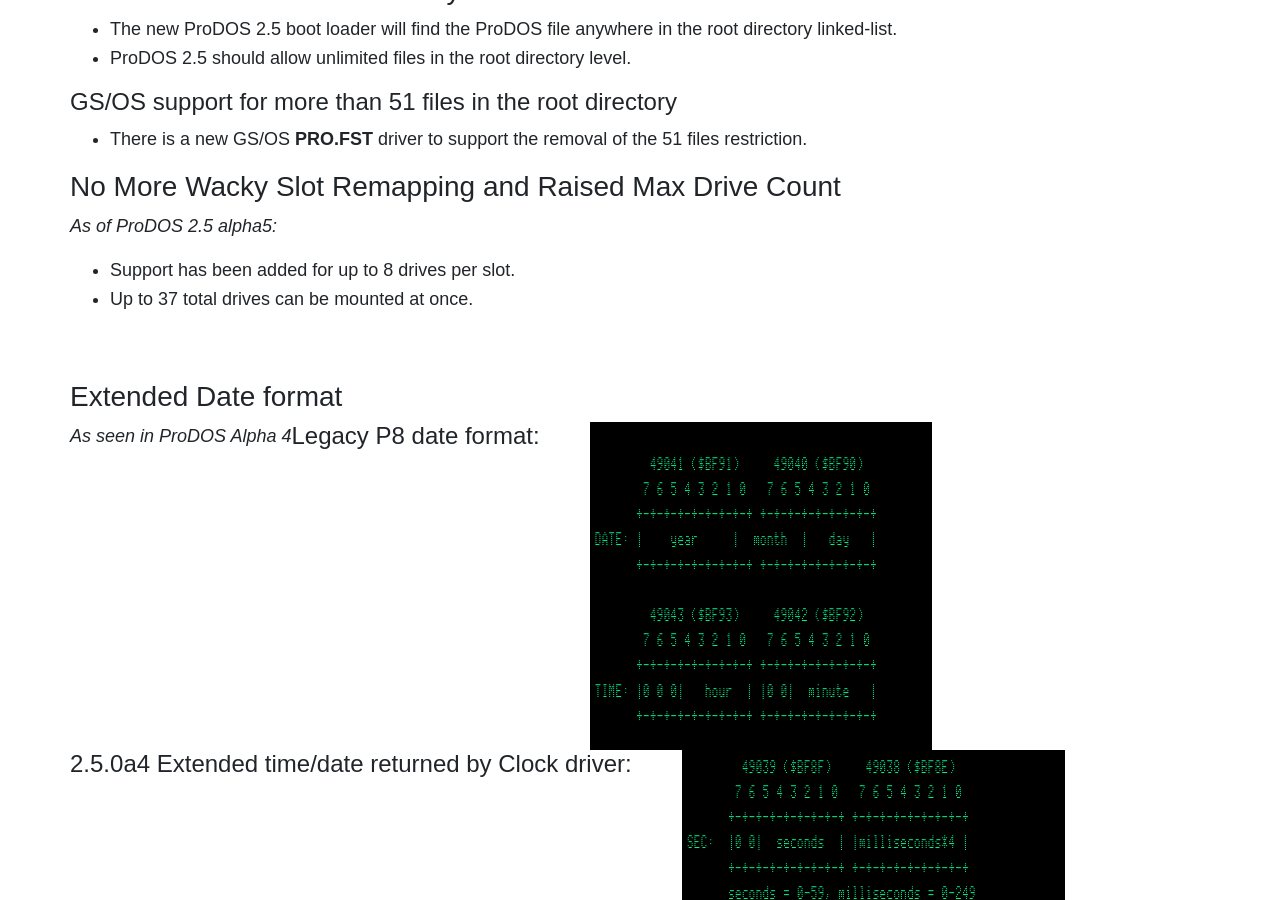
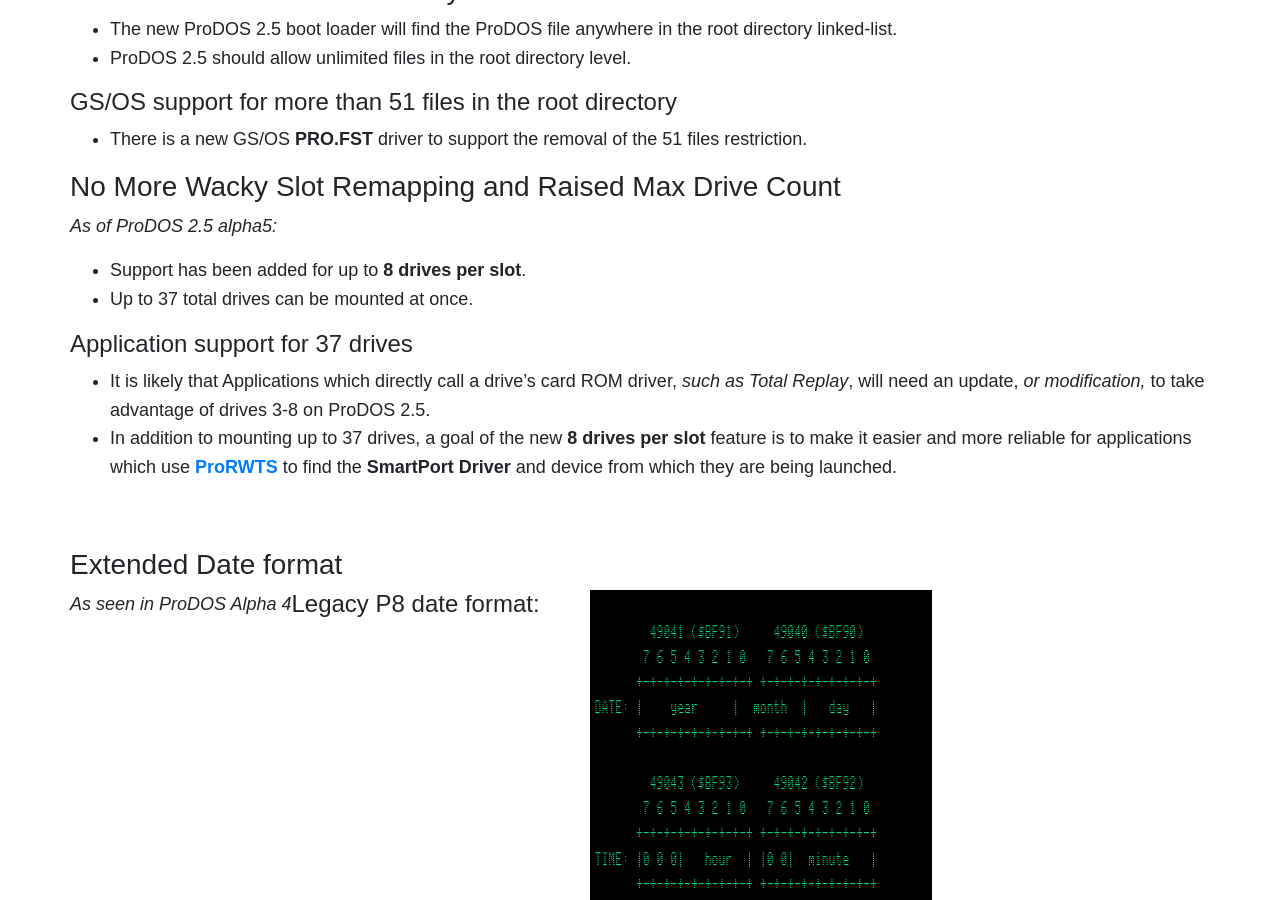
Before and after one commit to ProDOS-8/ProDOS-8.github.io, a Jekyll site: the page built from _pages/releases/prodos-25.md, in a window 1280 px wide and 900 px high, scrolled down 5362 px. Built offline with Jekyll 4.4.1, drawn with Linux system fonts in a browser that asks for light colours.

Commit message:
info about modifying apps to support 37 drives

```diff
--- a/_pages/releases/prodos-25.md
+++ b/_pages/releases/prodos-25.md
@@ -231,8 +231,13 @@
 ### No More Wacky Slot Remapping and Raised Max Drive Count
 
 _As of ProDOS 2.5 alpha5:_
-* Support has been added for up to 8 drives per slot.
+* Support has been added for up to **8 drives per slot**.
 * Up to 37 total drives can be mounted at once.
+
+#### Application support for 37 drives
+
+* It is likely that Applications which directly call a drive's card ROM driver, _such as Total Replay_, will need an update, _or modification,_ to take advantage of drives 3-8 on ProDOS 2.5.
+* In addition to mounting up to 37 drives, a goal of the new **8 drives per slot** feature is to make it easier and more reliable for applications which use **[ProRWTS](https://github.com/peterferrie/prorwts)** to find the **SmartPort Driver** and device from which they are being launched.
 
 <div class="vertical-spacer"></div>
 
```
